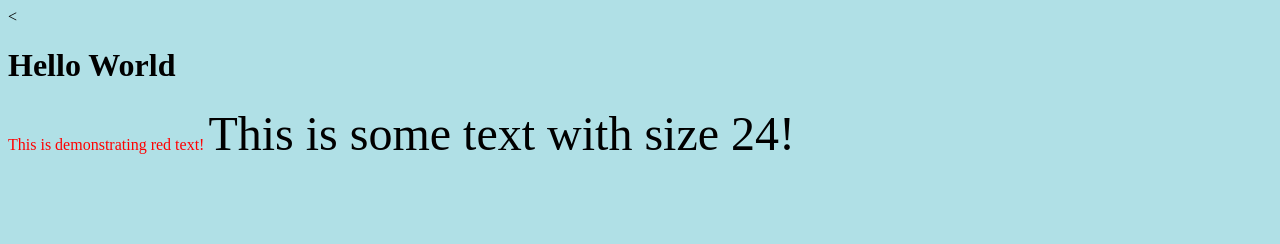
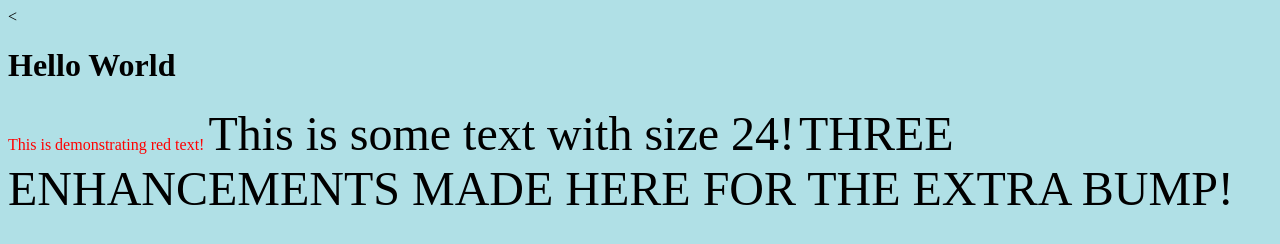
Before and after one commit to amc8949-1668583/amc8949-1668583.github.io, a plain HTML site: page index.html in a window 1280 px wide. Drawn offline with Linux system fonts and the light colour scheme.

Commit message:
Update index.html

```diff
--- a/index.html
+++ b/index.html
@@ -7,7 +7,7 @@
 	<h1>Hello World</h1>
 	<font color="red">This is demonstrating red text!</font>
 	<font size="24">This is some text with size 24!</font>
-	<font size="30>THREE ENHANCEMENTS MADE HERE FOR THE EXTRA BUMP!</font>
+	<font size="30">THREE ENHANCEMENTS MADE HERE FOR THE EXTRA BUMP!</font>
 
 </body>
 </html>
```
